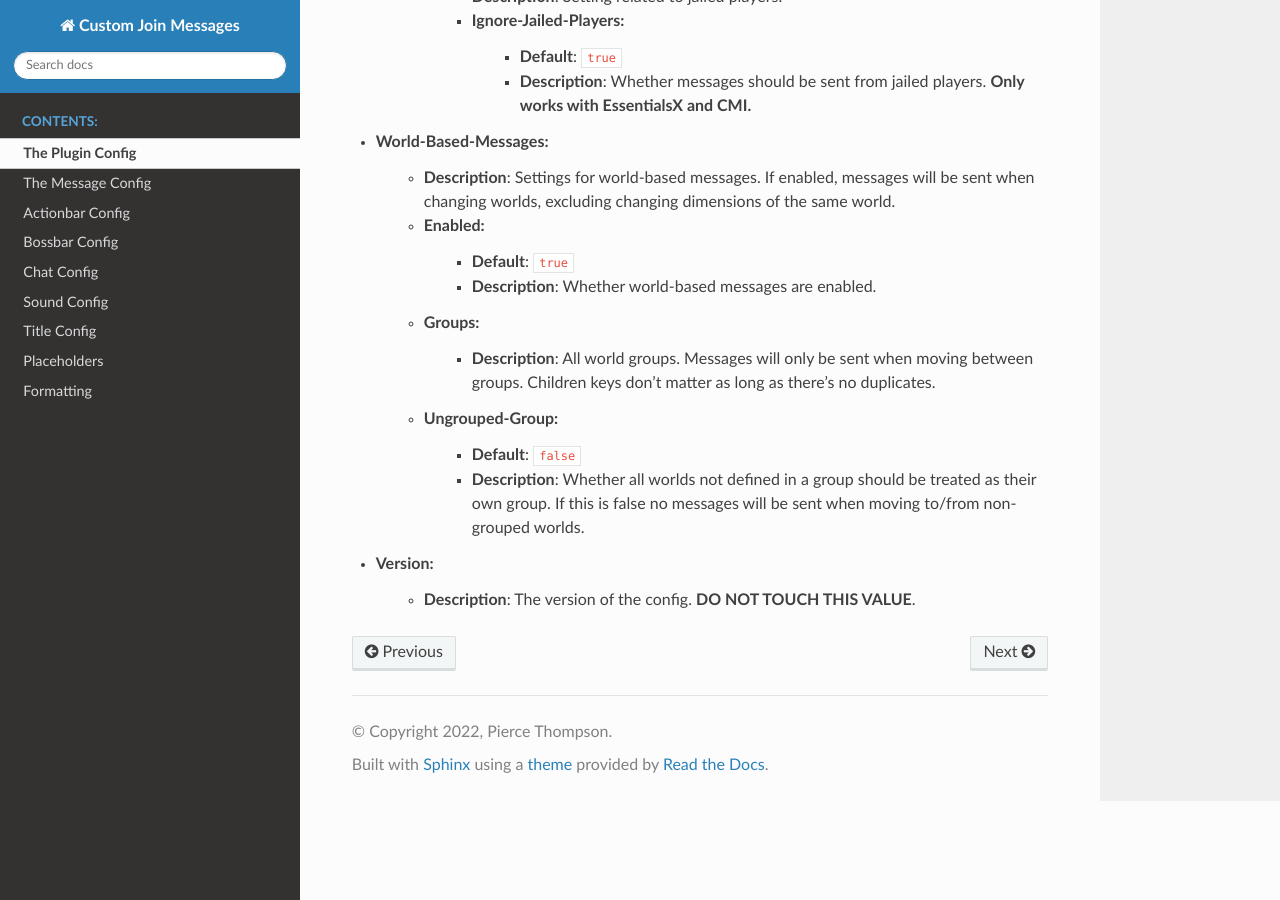
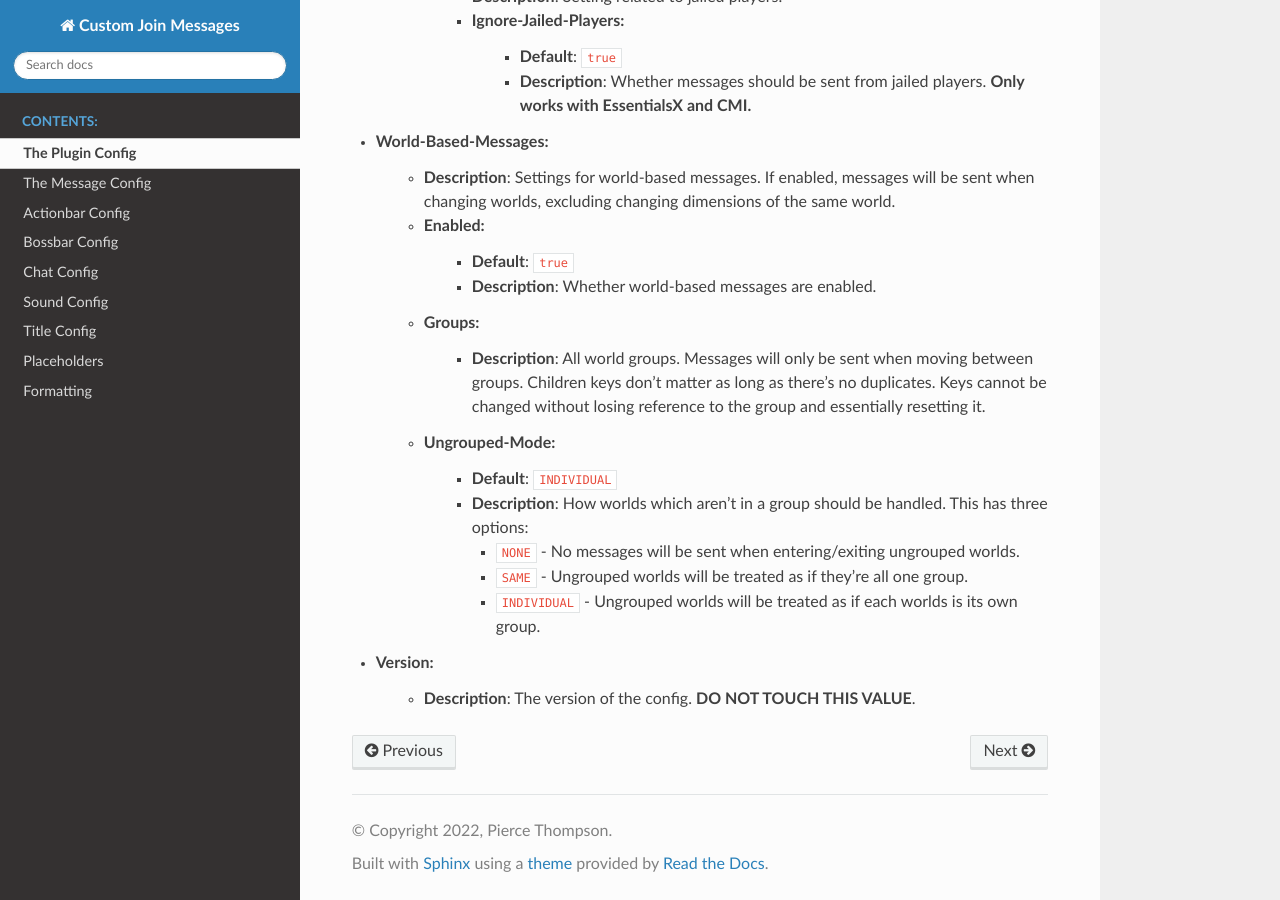
Before and after one commit to Insprill/custom-join-messages, a Sphinx documentation site: the page built from docs/config.rst, in a window 1280 px wide and 900 px high, scrolled down 1081 px. Built offline with Sphinx 7.4.7 and the Read the Docs theme 2.0.0, drawn with Linux system fonts in a browser that asks for light colours.

Commit message:
Update world based message docs

```diff
--- a/docs/config.rst
+++ b/docs/config.rst
@@ -39,10 +39,15 @@ The Plugin Config
       * **Default**: ``true``
       * **Description**: Whether world-based messages are enabled.
    * Groups:
-      * **Description**: All world groups. Messages will only be sent when moving between groups. Children keys don't matter as long as there's no duplicates.
-   * Ungrouped-Group:
-      * **Default**: ``false``
-      * **Description**:  Whether all worlds not defined in a group should be treated as their own group. If this is false no messages will be sent when moving to/from non-grouped worlds.
+      * **Description**: All world groups. Messages will only be sent when moving between groups. Children keys don't matter as long as there's no duplicates. Keys cannot be changed without losing reference to the group and essentially resetting it.
+   * Ungrouped-Mode:
+      * **Default**: ``INDIVIDUAL``
+      * **Description**:
+        How worlds which aren't in a group should be handled. This has three options:
+
+        * ``NONE`` - No messages will be sent when entering/exiting ungrouped worlds.
+        * ``SAME`` - Ungrouped worlds will be treated as if they're all one group.
+        * ``INDIVIDUAL`` - Ungrouped worlds will be treated as if each worlds is its own group.
 
 * Version:
    * **Description**: The version of the config. **DO NOT TOUCH THIS VALUE**.
```
